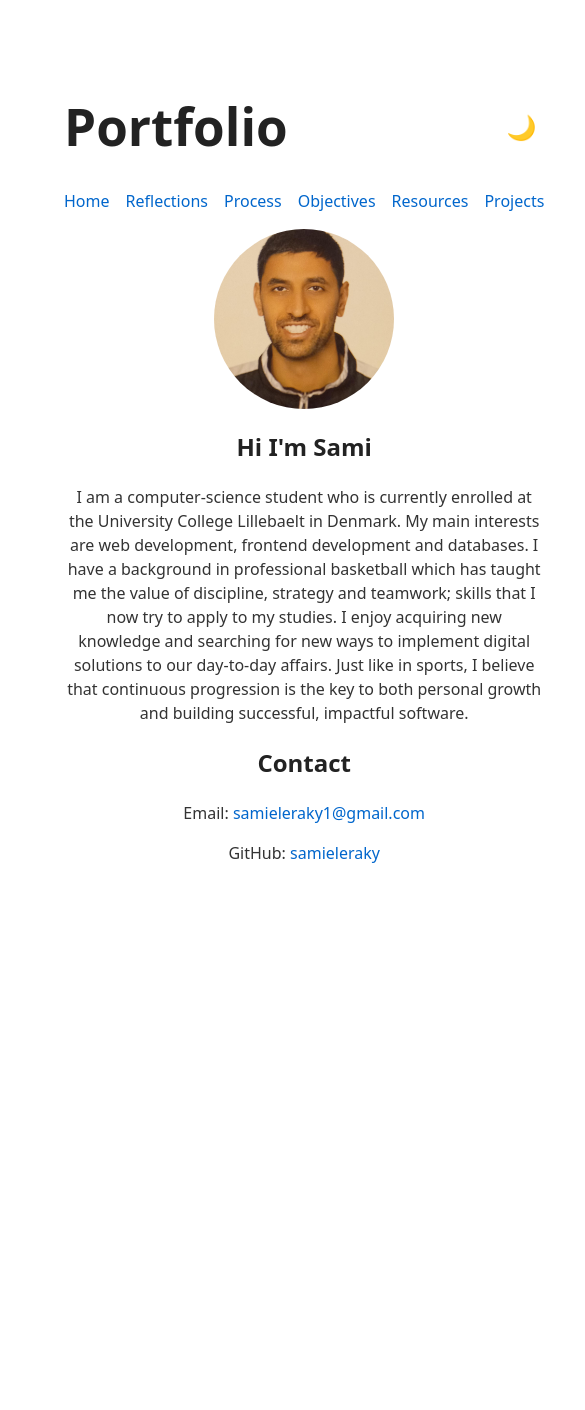
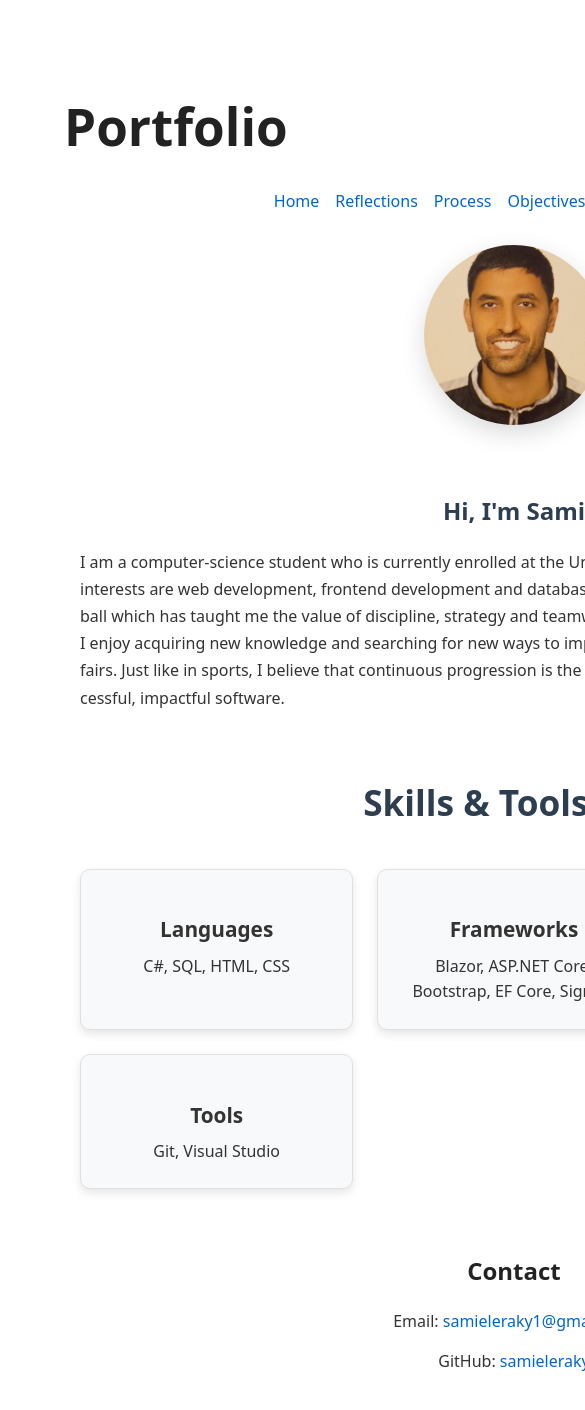
Before and after one commit to samieleraky/PortfolieSami, a React (Vite) app: page / in a window 390 px wide. Shown: the top 1410 px of the page, 585 px wide, since content can reach past the window. Before the commit the page ends 945 px from the top, so only its background shows below. Built offline with nearby package versions, Linux system fonts and the light colour scheme.

Commit message:
darkmode fixed for Home

```diff
--- a/src/App.css
+++ b/src/App.css
@@ -170,3 +170,89 @@ nav ul li a {
 body.dark-mode nav ul li a:hover {
     background: rgba(255, 255, 255, 0.2);
 }
+
+
+<!--
+New styles for hero section and skills section -->
+
+.hero {
+    display: flex;
+    align-items: center;
+    justify-content: center;
+    gap: 3rem;
+    padding: 4rem 2rem;
+    /* REMOVE this line: background-color: #1e1e1e; */
+    color: black; /* Change text color to be visible on light background */
+}
+
+.hero-image img {
+    max-width: 300px;
+    border-radius: 12px;
+    box-shadow: 0 4px 15px rgba(0,0,0,0.2); /* Lighter shadow */
+}
+
+.hero-text {
+    max-width: 600px;
+}
+
+    .hero-text h1 {
+        font-size: 2.5rem;
+        font-weight: bold;
+        margin-bottom: 1rem;
+        color: #333; /* Dark text for better contrast */
+    }
+
+.btn-primary {
+    display: inline-block;
+    padding: 0.75rem 1.5rem;
+    background-color: #0078ff;
+    color: white;
+    font-weight: bold;
+    border-radius: 6px;
+    text-decoration: none;
+    transition: background 0.3s;
+}
+
+    .btn-primary:hover {
+        background-color: #005fcc;
+    }
+
+/* Skills */
+.skills {
+    /* REMOVE this line: background-color: #2b2b2b; */
+    padding: 4rem 2rem;
+    text-align: center;
+}
+
+    .skills h2 {
+        font-size: 2rem;
+        margin-bottom: 2rem;
+        color: #333; /* Dark text */
+    }
+
+.skills-grid {
+    display: grid;
+    grid-template-columns: repeat(auto-fit, minmax(200px, 1fr));
+    gap: 1.5rem;
+    max-width: 1000px;
+    margin: auto;
+}
+
+.skill-card {
+    background: #f8f9fa; /* Light background for cards */
+    padding: 1.5rem;
+    border-radius: 10px;
+    box-shadow: 0 4px 10px rgba(0,0,0,0.1); /* Lighter shadow */
+    color: #333; /* Dark text */
+}
+
+    .skill-card i {
+        font-size: 2rem;
+        color: #007bff;
+        margin-bottom: 1rem;
+    }
+
+    .skill-card h3 {
+        margin-bottom: 0.5rem;
+        color: #333; /* Dark text */
+    }
--- /dev/null
+++ b/src/pages/Home.css
@@ -0,0 +1,201 @@
+/* Home.css */
+.home-container {
+    max-width: 1200px;
+    margin: 0 auto;
+    padding: 2rem;
+    color: var(--text-color, #333); /* Dark mode support */
+}
+
+/* Hero Section */
+.hero-section {
+    margin-bottom: 4rem;
+}
+
+.hero-content {
+    display: flex;
+    align-items: center;
+    gap: 3rem;
+    flex-wrap: wrap;
+}
+
+.image-container {
+    flex: 1;
+    min-width: 300px;
+    display: flex;
+    justify-content: center;
+}
+
+.profile-photo {
+    width: 100%;
+    max-width: 350px;
+    height: auto;
+    border-radius: 15px;
+    box-shadow: 0 8px 25px rgba(0, 0, 0, 0.15);
+    transition: all 0.3s ease;
+    object-fit: cover;
+}
+
+    .profile-photo:hover {
+        transform: scale(1.02);
+        box-shadow: 0 12px 35px rgba(0, 0, 0, 0.2);
+    }
+
+.text-content {
+    flex: 2;
+    min-width: 300px;
+    text-align: left; /* Moves all text to the left */
+}
+
+    .text-content h2 {
+        text-align: left; /* Specifically moves the heading to the right */
+        margin-left: 0; /* removes the auto margin */
+        color: var(--heading-color, #2c3e50); /* Dark mode support */
+    }
+
+.intro-text {
+    font-size: 1.1rem;
+    line-height: 1.7;
+    text-align: justify;
+    color: var(--text-color, #333); /* Dark mode support */
+    margin: 0;
+    hyphens: auto;
+    text-rendering: optimizeLegibility;
+}
+
+/* Skills Section */
+.skills-section {
+    margin-bottom: 4rem;
+    color: var(--text-color, #333);
+}
+
+    .skills-section h2 {
+        text-align: center;
+        margin-bottom: 2.5rem;
+        color: var(--heading-color, #2c3e50);
+        font-size: 2.2rem;
+    }
+
+.skills-grid {
+    display: grid;
+    grid-template-columns: repeat(auto-fit, minmax(250px, 1fr));
+    gap: 2rem;
+    margin-top: 2rem;
+}
+
+.skill-card {
+    background: var(--card-bg, linear-gradient(135deg, #f8f9fa 0%, #e9ecef 100%));
+    padding: 2rem;
+    border-radius: 12px;
+    text-align: center;
+    transition: all 0.3s ease;
+    border: 1px solid var(--border-color, #dee2e6);
+    color: var(--text-color, #333);
+}
+
+    .skill-card:hover {
+        transform: translateY(-5px);
+        box-shadow: 0 10px 30px rgba(0, 0, 0, 0.1);
+        background: var(--card-hover-bg, linear-gradient(135deg, #e3f2fd 0%, #bbdefb 100%));
+    }
+
+    .skill-card i {
+        font-size: 2.5rem;
+        color: var(--icon-color, #007bff);
+        margin-bottom: 1rem;
+        transition: color 0.3s ease;
+    }
+
+    .skill-card:hover i {
+        color: var(--icon-hover-color, #0056b3);
+    }
+
+    .skill-card h3 {
+        color: var(--heading-color, #2c3e50);
+        margin-bottom: 1rem;
+        font-size: 1.3rem;
+    }
+
+    .skill-card p {
+        color: var(--text-color, #666);
+        line-height: 1.6;
+        margin: 0;
+    }
+
+/* Dark Mode Support */
+@media (prefers-color-scheme: dark) {
+    .skills-section h2 {
+        color: #ffffff;
+    }
+
+    .skill-card {
+        background: linear-gradient(135deg, #2d3748 0%, #4a5568 100%);
+        border: 1px solid #4a5568;
+        color: #ffffff;
+    }
+
+        .skill-card:hover {
+            background: linear-gradient(135deg, #3c3664 0%, #6d28d9 100%);
+        }
+
+        .skill-card h3 {
+            color: #ffffff;
+        }
+
+        .skill-card p {
+            color: #e2e8f0;
+        }
+
+        .skill-card i {
+            color: #63b3ed;
+        }
+
+        .skill-card:hover i {
+            color: #4299e1;
+        }
+}
+
+/* Responsive Design */
+@media (max-width: 768px) {
+    .home-container {
+        padding: 1rem;
+    }
+
+    .hero-content {
+        flex-direction: column;
+        text-align: center;
+        gap: 2rem;
+    }
+
+    .text-content {
+        text-align: center;
+    }
+
+        .text-content h2 {
+            text-align: center;
+            margin-left: 0;
+        }
+
+    .intro-text {
+        text-align: left;
+    }
+
+    .skills-grid {
+        grid-template-columns: 1fr;
+        gap: 1.5rem;
+    }
+
+    .skill-card {
+        padding: 1.5rem;
+    }
+}
+
+@media (max-width: 480px) {
+    .profile-photo {
+        max-width: 250px;
+    }
+
+    .intro-text {
+        font-size: 1rem;
+        text-align: left;
+    }
+}
--- a/src/pages/Home.jsx
+++ b/src/pages/Home.jsx
@@ -1,16 +1,22 @@
 import React from 'react';
 import SamiPhoto from '../assets/Sami.jpg'; // Make sure to have the image in the specified path
+import './Home.css'; // Import the CSS file for styling
 
 export const Home = () => {
     return (
-        <section>
-            <section className="intro">
-                <img src={SamiPhoto} alt="Sami" className="profile-photo" />
-            </section>
-
-            <section>
-                <h2>Hi I'm Sami</h2>
-                <p>
+        <div className="home-container">
+            <section className="hero-section">
+                <div className="hero-content">
+                    <div className="image-container">
+                        <img
+                            src={SamiPhoto}
+                            alt="Sami"
+                            className="profile-photo"
+                        />
+                    </div>
+                    <div className="text-content">
+                        <h2>Hi, I'm Sami</h2>
+                        <p className="intro-text">
                             I am a computer-science student who is currently enrolled at the University
                             College Lillebaelt in Denmark. My main interests are web development,
                             frontend development and databases. I have a background in professional
@@ -21,8 +27,39 @@ export const Home = () => {
                             that continuous progression is the key to both personal growth and
                             building successful, impactful software.
                         </p>
+                    </div>
+                </div>
             </section>
 
+            <section className="skills-section">
+                <h2>Skills & Toolstack</h2>
+
+                <div className="skills-grid">
+                    <div className="skill-card">
+                        <i className="fas fa-code"></i>
+                        <h3>Languages</h3>
+                        <p>C#, SQL, HTML, CSS</p>
+                    </div>
+
+                    <div className="skill-card">
+                        <i className="fas fa-cubes"></i>
+                        <h3>Frameworks</h3>
+                        <p>Blazor, ASP.NET Core, Bootstrap, EF Core, SignalR</p>
+                    </div>
+
+                    <div className="skill-card">
+                        <i className="fas fa-database"></i>
+                        <h3>Databases</h3>
+                        <p>SQL Server</p>
+                    </div>
+
+                    <div className="skill-card">
+                        <i className="fas fa-tools"></i>
+                        <h3>Tools</h3>
+                        <p>Git, Visual Studio</p>
+                    </div>
+                </div>
+            </section>
 
             <section>
                 <h2>Contact</h2>
@@ -33,7 +70,8 @@ export const Home = () => {
                 <p>
                     GitHub: <a href="https://github.com/samieleraky">samieleraky</a>
                 </p>
+
             </section>
-        </section>
+        </div>
     );
 };
--- a/src/pages/Reflections.jsx
+++ b/src/pages/Reflections.jsx
@@ -52,13 +52,13 @@ export const Reflections = () => {
 
                         {openIndex === index && (
                             <div className="p-4 border-t space-y-3 text-gray-700">
-                                <p className="font-bold">Goals</p>
+                                <p className="font-bold">Goals:</p>
                                 <p>{week.goals}</p>
 
-                                <p className="font-semibold">The week that passed</p>
+                                <p className="font-semibold">The week that passed:</p>
                                 <p>{week.reflection}</p>
 
-                                <p className="font-semibold">Resources</p>
+                                <p className="font-semibold">Resources:</p>
                                 <p>{week.resources}</p>
                             </div>
                         )}
```
Lines whose indentation alone changed are shown as unchanged.
